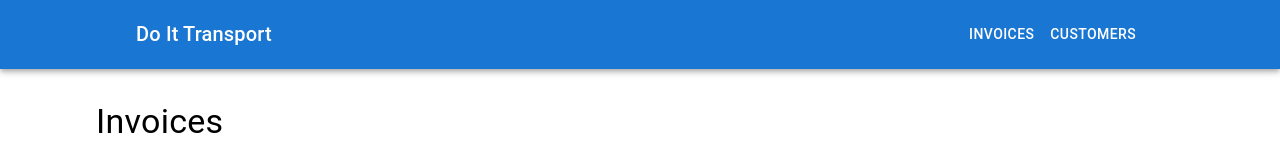
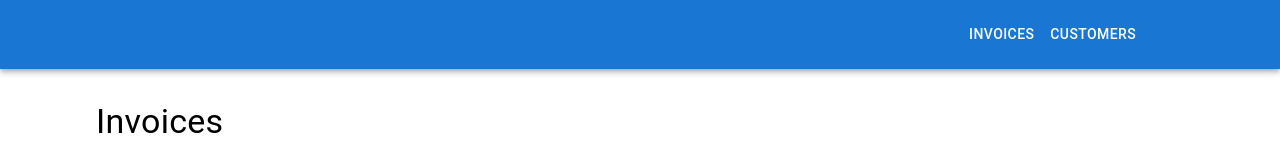
Before and after one commit to tom-son/laravel, a React (Vite) app in the folder react-vite/: page / in a window 1280 px wide. Shown: the top 160 px of the page. Built offline with nearby package versions, Linux system fonts and the light colour scheme; no server answers; what @mui/x-license-pro would draw is missing.

Commit message:
Removed company logo to make it feel more general

```diff
--- a/react-vite/src/App.tsx
+++ b/react-vite/src/App.tsx
@@ -62,15 +62,6 @@ function App() {
             <AppBar position="static">
                 <Container maxWidth="xl">
                     <Toolbar disableGutters sx={{ px: 14 }}>
-                        <Typography
-                            variant="h6"
-                            noWrap
-                            component="div"
-                            sx={{ display: { xs: "none", sm: "block" } }}
-                        >
-                            Do It Transport
-                        </Typography>
-
                         <Box sx={{ flexGrow: 1 }} />
 
                         <Box sx={{ display: { xs: "flex" } }}>
```
